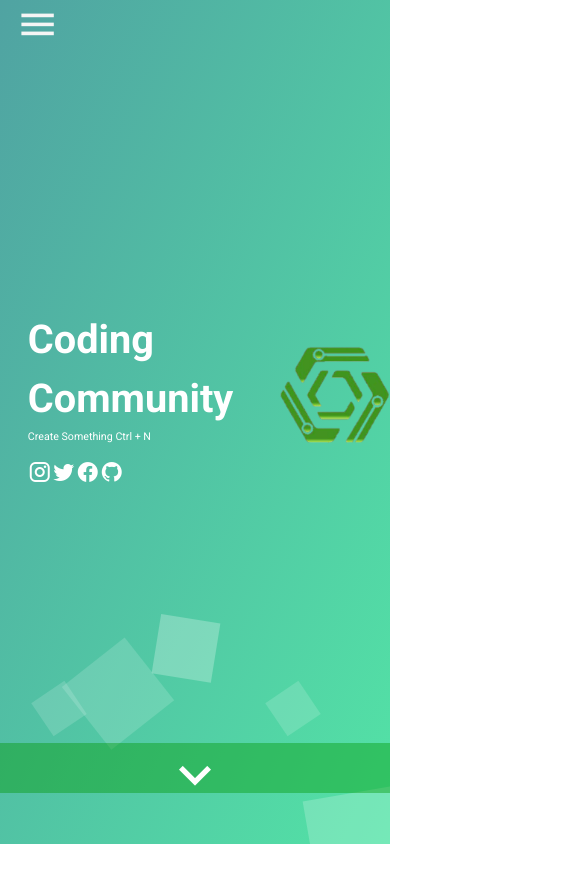
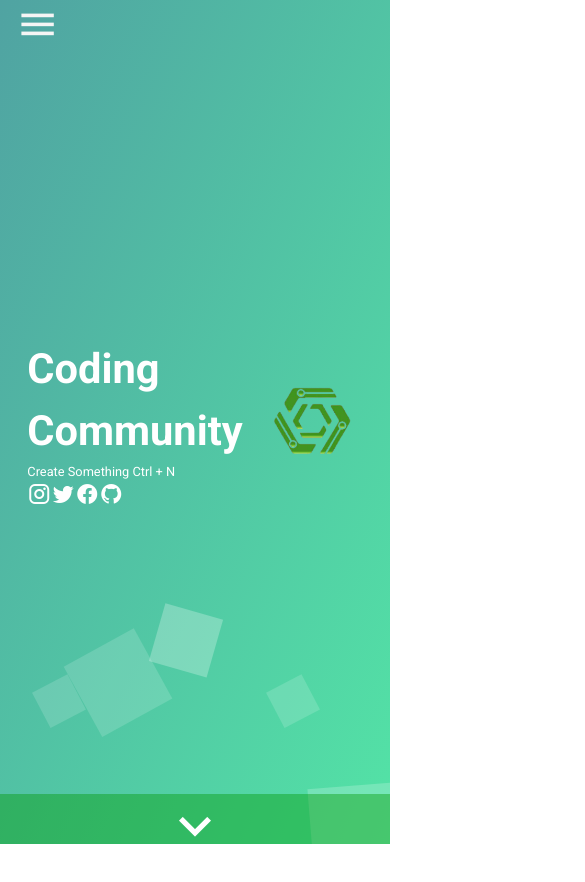
Before and after one commit to ByteCodeLearners/official-site, a Vue app in the folder bytecodelearners-vue-js/: page / in a window 390 px wide. Shown: the top 882 px of the page, 585 px wide, since content can reach past the window. Built offline with nearby package versions, Linux system fonts and the light colour scheme.

Commit message:
optimized Introduction component for mobile view | naming of all component | animation added in ByteCodeSlider component

```diff
--- a/bytecodelearners-vue-js/src/App.vue
+++ b/bytecodelearners-vue-js/src/App.vue
@@ -25,12 +25,6 @@ export default {
     {
       console.log("hello")
     }
-  },
-  mounted()
-  {
-    var intro=document.getElementsByClassName("intro")[0];
-    const height=window.outerHeight-150;
-    intro.style.height=height+"px";
   }
 };
 </script>
--- a/bytecodelearners-vue-js/src/components/ByteCodeFooter.vue
+++ b/bytecodelearners-vue-js/src/components/ByteCodeFooter.vue
@@ -24,6 +24,7 @@
 
 <script>
 export default {
+    name:"ByteCodeFooter",
 
 }
 </script>
--- a/bytecodelearners-vue-js/src/components/ByteCodeMemberDetailsCard.vue
+++ b/bytecodelearners-vue-js/src/components/ByteCodeMemberDetailsCard.vue
@@ -13,6 +13,7 @@
 
 <script>
 export default {
+    name:"ByteCodeMemberDetailsCard",
     data:()=>({
             image:require("@/assets/bytecode-original.png"),
         }),
--- a/bytecodelearners-vue-js/src/components/ByteCodeSlider.vue
+++ b/bytecodelearners-vue-js/src/components/ByteCodeSlider.vue
@@ -5,7 +5,8 @@
           <!-- CONTENT for sliding-->
           <div class="bcl-group-slider-content" v-for="(i ,key) in sliderContent" :key="key">
             <MembersDetailsCard/>
-          </div>
+          </div >
+          <div class="bcl-group-slider-content"></div>
       </div>
   </div>
 </template>
@@ -21,11 +22,39 @@ export default {
     components:{
         MembersDetailsCard,
     },
+    mounted()
+    {
+        var animation="translateX:-100px";
+        var childrenCount=$(".bcl-group-slider")[0].childElementCount;
+        var slideElemntWidth=$(".bcl-group-slider-content").outerWidth();
+        var toSlide=window.outerWidth-$(".bcl-group-slider").width();
+        window.addEventListener("resize",()=>
+        {
+            slideElemntWidth=$(".bcl-group-slider-content").outerWidth();
+            toSlide=window.outerWidth-$(".bcl-group-slider").width();
+        })
+        function animate(to)
+        {
+            $(".bcl-group-slider").animate({
+                marginLeft:to
+            },{
+                duration:childrenCount*1200,
+                easing:"linear"
+            })
+            .animate({
+                marginLeft:0
+            },"fast",()=>{
+                animate(to)
+            })
+        }
+        animate(toSlide);
+    }
 }
 </script>
 <style scoped>
 .bcl-slider-container
 {
+    overflow: hidden;
     width: 100%;
     height: auto;
     display: flex;
@@ -37,13 +66,7 @@ export default {
     flex-direction: row;
     position: relative;
 }
-.slide{
-    /* animation: slide 80s ease infinite; */
-}
 
-.slide:hover{
-    animation-play-state: paused;
-}
 .align-content-center{
 
     display: flex;
@@ -53,11 +76,6 @@ export default {
 }
 .bcl-group-slider-content{
     margin:10px;
-}
-@keyframes slide {
-    to{
-        transform: translateX(-100%);
-    }
-
+    min-width: 150px;
 }
 </style>
--- a/bytecodelearners-vue-js/src/components/HeaderTop.vue
+++ b/bytecodelearners-vue-js/src/components/HeaderTop.vue
@@ -19,6 +19,7 @@
 
 <script>
 export default {
+  name:"HeaderTop",
   data:()=>({
     menu:false
   }),
--- a/bytecodelearners-vue-js/src/components/Introduction.vue
+++ b/bytecodelearners-vue-js/src/components/Introduction.vue
@@ -1,5 +1,5 @@
 !<template>
-  <div class="intro">
+  <div class="bcl-intro">
 
 <!-- background animation -->
 <div class="wrapper">
@@ -20,19 +20,19 @@
 <!-- background animation end -->
 
 
-
-
       <div class="content">
         <div class="bcl-intro-text-container align-content-center-column">
           <div class="bcl-intro-text">
             <div class="heading">Coding Community</div>
             <div class="sub-text">create something ctrl + n</div>
           </div>
-          <div class="social-links">
+         <div class="bcl-social-link-container">
+            <div class="bcl-social-links">
                 <a href="https://www.instagram.com/bytecode_learners/" target="_blank"><v-icon class="bcl-social-media-icons"  dark>mdi-instagram</v-icon></a>
                 <a href="https://www.instagram.com/bytecode_learners/" target="_blank"><v-icon class="bcl-social-media-icons" dark>mdi-twitter</v-icon></a>
                 <a href="https://www.facebook.com/Bytecode-Learners-103644071079006" target="_blank"><v-icon class="bcl-social-media-icons" dark>mdi-facebook</v-icon></a>
                 <a href="https://github.com/ByteCodeLearners/" target="_blank"><v-icon class="bcl-social-media-icons" dark>mdi-github</v-icon></a>
+            </div>
          </div>
         </div>
         <div class="bcl-side-image align-content-center-column ">
@@ -48,15 +48,21 @@
 
 <script>
 export default {
+  name:"Introduction",
   data:()=>({
     logo:require("@/assets/bytecode.png")
 
   }),
+  name:"Introduction"
+  ,
   methods:{
     scrollDown()
     {
-      const toScrollHeight=document.getElementsByClassName("intro")[0];
-      window.scrollTo(0,toScrollHeight.clientHeight)
+      $(".slide-btn").click(()=>{
+        $( 'html, body' ).animate({
+          scrollTop: $( "#bcl-index-main-content" ).offset().top
+        }, '400' );
+      })
     }
   },
 }
@@ -64,16 +70,18 @@ export default {
 
 <style>
 .heading{
-  font-size: 7em;
+  font-size: 6em;
   font-weight: 700;
   color:#fff;
 }
-.intro
+.bcl-intro
 {
-  height: 100vh !important;
+  height: 100vh;
   margin: 0;
   padding: 0;
   position: relative;
+  color: #fff;
+
 }
 .content
 {
@@ -84,10 +92,7 @@ export default {
   flex-direction: row;
 }
 .bcl-intro-text-container{
-
   width: 60%;
-  color: #fff;
-
 }
 .bcl-intro-text{
   margin: 0 0 0 10%;
@@ -95,7 +100,7 @@ export default {
 }
 .bcl-side-image
 {
-  width: 40%;
+  width: 30%;
   margin: 0;
   padding: 0;
 
@@ -105,18 +110,16 @@ export default {
   width: 50%;
   margin: 30%;
 }
-.social-links{
-  margin: 5% 0 0 10%;
-  width: 30%;
-
+.bcl-social-links{
+  margin-left: 10%;
   display: flex;
   flex-direction: row;
-  justify-content: space-between;
+
 }
-.social-links a{
+.bcl-social-links a{
   text-decoration: none;
 }
-.social-links a:hover{
+.bcl-social-links a:hover{
   text-decoration:underline;
   color:#fff;
 }
@@ -148,7 +151,7 @@ export default {
 .sub-text
 {
   text-transform: capitalize;
-  font-size: 2.3em;
+  font-size: 1.6em;
 }
 
 
@@ -286,32 +289,23 @@ export default {
 
 
 
-@media only screen and (max-width: 600px) {
-  .intro{
-    height: 94vh !important;
+
+
+@media only screen and (max-width:800px) {
+  .bcl-intro-text-container .heading{
+    font-size: 4.3em;
   }
-  .content {
-    height: 100%;
-    display: flex;
-    justify-content: center;
-    align-content: center;
-  }
+
   .bcl-intro-text-container{
-    width: 100%;
-
-  }
-  .bcl-intro-text-container .heading{
-  font-size: 3.1em;
-
-  }
-  .bcl-intro-text{
-    font-size: 0.8em;
+    width: 70%;
   }
   .sub-text{
-    font-size: smaller;
+    font-size: 1.2em;
   }
+
   .bcl-side-image{
     height: 100%;
+    width: 25%;
     margin: 0;
     padding: 0;
   }
@@ -321,4 +315,40 @@ export default {
     padding: 0;
   }
 }
+@media only screen and (max-width:700px) {
+  .bcl-intro-text-container .heading{
+    font-size: 4em;
+  }
+
+  .bcl-intro-text-container{
+    width: 70%;
+  }
+  .sub-text{
+    font-size: 1.2em;
+  }
+
+  .bcl-side-image{
+    height: 100%;
+    width: 20%;
+    margin: 0;
+    padding: 0;
+  }
+}
+@media only screen and (max-width:500px) {
+  .bcl-intro-text-container .heading{
+    font-size: 3em;
+  }
+  .sub-text{
+    font-size: 1em;
+  }
+}
+
+@media only screen and (max-width: 400px) {
+  .bcl-intro-text-container .heading{
+    font-size: 3.25em;
+  }
+  .bcl-intro-text{
+    font-size: 0.8em;
+  }
+}
 </style>
--- a/bytecodelearners-vue-js/src/components/PhotoGallery.vue
+++ b/bytecodelearners-vue-js/src/components/PhotoGallery.vue
@@ -29,6 +29,7 @@
 
 <script>
 export default {
+  name:"PhotoGallery",
 
 }
 </script>
--- a/bytecodelearners-vue-js/src/views/index.vue
+++ b/bytecodelearners-vue-js/src/views/index.vue
@@ -2,7 +2,7 @@
   <div class="homepage">
 
     <Introduction/>
-    <div class="contents"></div>
+    <div id="bcl-index-main-content" class="contents"></div>
     <ByteCodeSlider/>
     <v-container>
     <PhotoGallery />
@@ -19,7 +19,8 @@ import PhotoGallery from "@/components/PhotoGallery"
 
 
 export default {
-     components:{
+    name:"homePage",
+    components:{
     Introduction,
     ByteCodeSlider,
     PhotoGallery,
```
Lines whose indentation alone changed are shown as unchanged.
